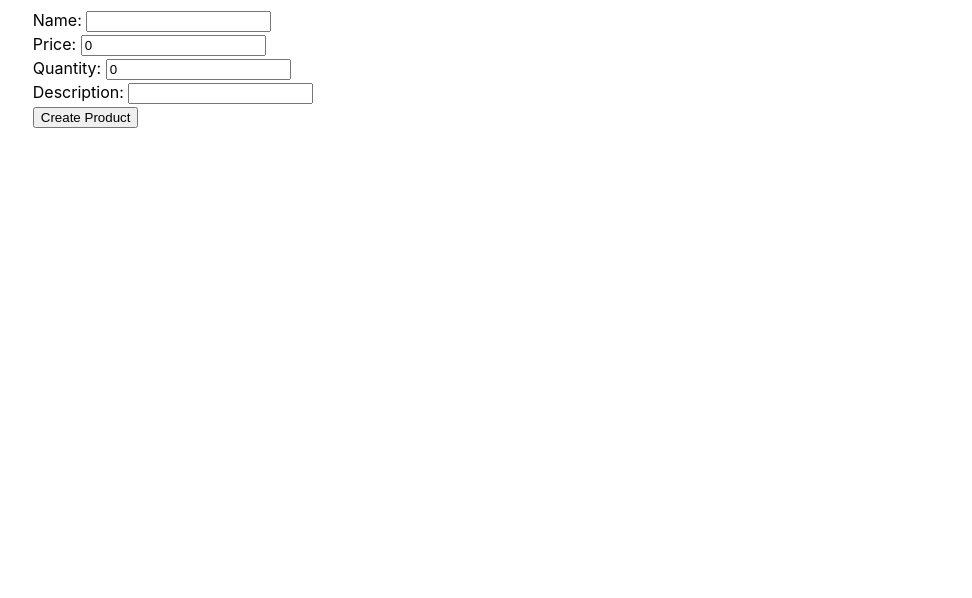
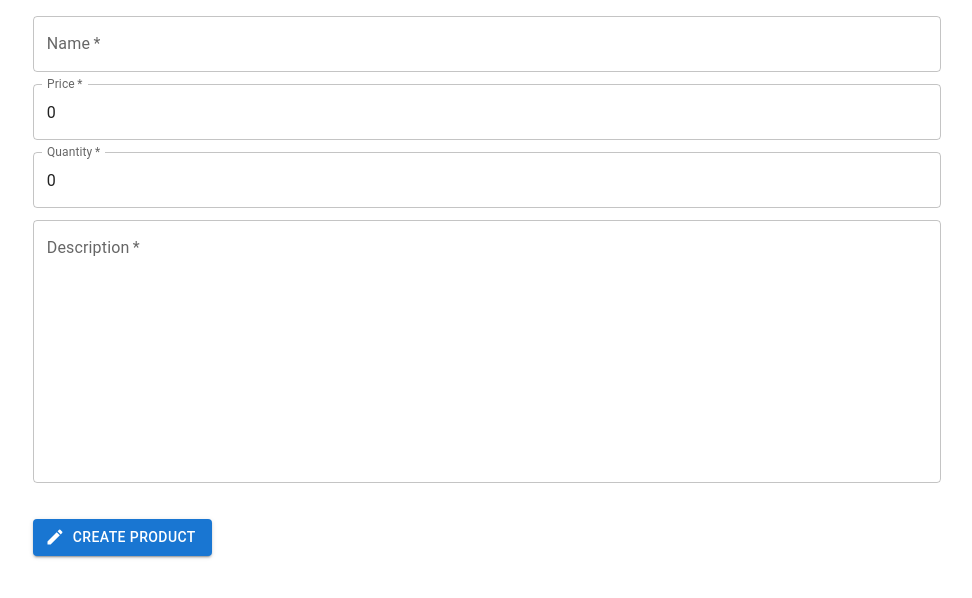
Before and after one commit to ayaantuts/Mongo-Learn, a React (Vite) app in the folder frontend/: page /create in a window 1280 px wide. Shown: the top 598 px of the page, without its empty margins (153-1125 px from the left). Built offline with nearby package versions, Linux system fonts and the light colour scheme.

Commit message:
Completed the designing and finalised the structure

```diff
--- a/frontend/components/ProductCard/ProductCard.tsx
+++ b/frontend/components/ProductCard/ProductCard.tsx
@@ -11,13 +11,19 @@ import { useNavigate } from "react-router-dom";
 import axios from "axios";
 import { toast } from "react-toastify";
 
-const ProductCard = (product: Product) => {
-	const formatDate = (dateString: string) => {
+const ProductCard = ({
+	createdAt,
+	description,
+	name,
+	price,
+	quantity,
+	updatedAt,
+	_id,
+}: Product) => {
+	const formatDate = (dateString: string): string => {
 		const date = new Date(dateString);
 		return `${date.getDate()}/${date.getMonth()}/${date.getFullYear()}`;
 	};
-	const { createdAt, description, name, price, quantity, updatedAt, _id } =
-		product;
 
 	const navigate = useNavigate();
 	const handleEditClick = () => {
--- a/frontend/pages/FormFill/FormFill.tsx
+++ b/frontend/pages/FormFill/FormFill.tsx
@@ -3,10 +3,12 @@ import { FormEvent, useEffect, useState } from "react";
 import { toast } from "react-toastify";
 import Product from "../../types/Product";
 import { useParams } from "react-router-dom";
+import { Button, TextField } from "@mui/material";
+import { Edit } from "@mui/icons-material";
 
 const FormFill = ({ isNew = false }: { isNew: boolean }) => {
 	const params = useParams();
-	const _id:(string|undefined) = params.id;
+	const _id: string | undefined = params.id;
 	const [name, setName] = useState("");
 	const [price, setPrice] = useState(0);
 	const [quantity, setQuantity] = useState(0);
@@ -69,8 +71,12 @@ const FormFill = ({ isNew = false }: { isNew: boolean }) => {
 		<div>
 			<form onSubmit={handleSubmit}>
 				<div>
-					<label htmlFor="name">Name: </label>
-					<input
+					<TextField
+						required
+						margin="dense"
+						placeholder="Name"
+						label="Name"
+						fullWidth
 						type="text"
 						id="name"
 						name="name"
@@ -78,11 +84,15 @@ const FormFill = ({ isNew = false }: { isNew: boolean }) => {
 						onInput={(e: FormEvent<HTMLInputElement>) =>
 							setName((e.target as HTMLInputElement).value)
 						}
-						/>
+					/>
 				</div>
 				<div>
-					<label htmlFor="price">Price: </label>
-					<input
+					<TextField
+						required
+						margin="dense"
+						placeholder="Price"
+						label="Price"
+						fullWidth
 						type="number"
 						id="price"
 						name="price"
@@ -92,11 +102,15 @@ const FormFill = ({ isNew = false }: { isNew: boolean }) => {
 								parseInt((e.target as HTMLInputElement).value)
 							)
 						}
-						/>
+					/>
 				</div>
 				<div>
-					<label htmlFor="quantity">Quantity: </label>
-					<input
+					<TextField
+						required
+						margin="dense"
+						placeholder="Quantity"
+						label="Quantity"
+						fullWidth
 						type="number"
 						id="quantity"
 						name="quantity"
@@ -109,18 +123,26 @@ const FormFill = ({ isNew = false }: { isNew: boolean }) => {
 						/>
 				</div>
 				<div>
-					<label htmlFor="description">Description: </label>
-					<input
+					<TextField
+						required
+						margin="dense"
+						placeholder="Description"
+						label="Description"
+						fullWidth
 						type="text"
 						id="description"
 						name="description"
 						value={description}
+						multiline
+						rows={10}
 						onInput={(e: FormEvent<HTMLInputElement>) =>
 							setDescription((e.target as HTMLInputElement).value)
 						}
 					/>
 				</div>
-				<button type="submit">{isNew ? "Create" : "Edit"} Product</button>
+				<Button variant="contained" sx={{ marginY: 4 }} startIcon={<Edit />} type="submit">
+					{isNew ? "Create" : "Edit"} Product
+				</Button>
 			</form>
 		</div>
 	);
--- a/frontend/pages/Products/Products.tsx
+++ b/frontend/pages/Products/Products.tsx
@@ -3,7 +3,9 @@ import { useEffect, useState } from "react";
 import ProductCard from "../../components/ProductCard/ProductCard";
 import Product from "../../types/Product";
 import { toast } from "react-toastify";
-import { Divider, Stack } from "@mui/material";
+import { Divider, Stack, Typography } from "@mui/material";
+import { Link } from "react-router-dom";
+import { LinkOutlined } from "@mui/icons-material";
 
 const Products = () => {
 	const [products, setProducts] = useState<Product[]>([]);
@@ -35,6 +37,11 @@ const Products = () => {
 					updatedAt={p.updatedAt}
 				/>
 			))}
+			<Link to={"/create"}>
+				<Typography variant="h4">
+					<LinkOutlined /> Create Product
+				</Typography>
+			</Link>
 		</Stack>
 	);
 };
```
Also changed, not shown: frontend/pages/EditProducts/EditProducts.tsx (deleted, +0 -158 lines).
